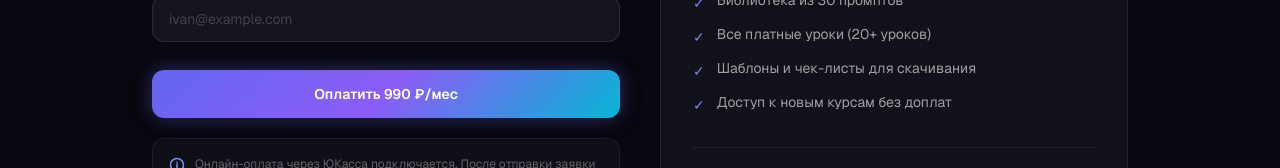
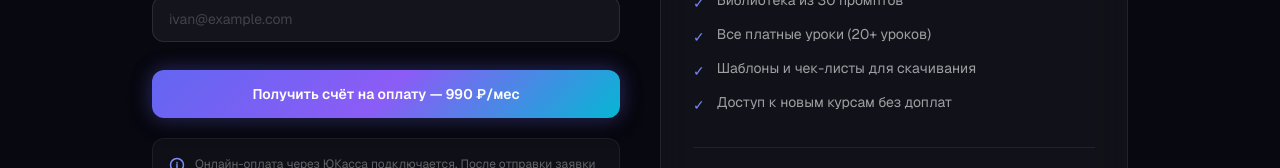
Before and after one commit to maksgpt-lab/my-first-project, a Next.js app: page /buy/pro in a window 1280 px wide. Shown: the part 427-595 px from the top of the page. Built offline with nearby package versions, Linux system fonts and the light colour scheme; no server answers.

Commit message:
Fix buy button text: 'Получить счёт на оплату' instead of 'Оплатить'

```diff
--- a/src/app/buy/[plan]/BuyClient.tsx
+++ b/src/app/buy/[plan]/BuyClient.tsx
@@ -165,7 +165,7 @@ export default function BuyClient({ plan, isOnce }: Props) {
               type="submit"
               className="w-full btn-glow text-white font-semibold py-3.5 rounded-xl text-sm mt-2"
             >
-              Оплатить {formatPrice(price)} {isOnce ? "₽" : "₽/мес"}
+              Получить счёт на оплату — {formatPrice(price)} {isOnce ? "₽" : "₽/мес"}
             </button>
           </form>
 
```
